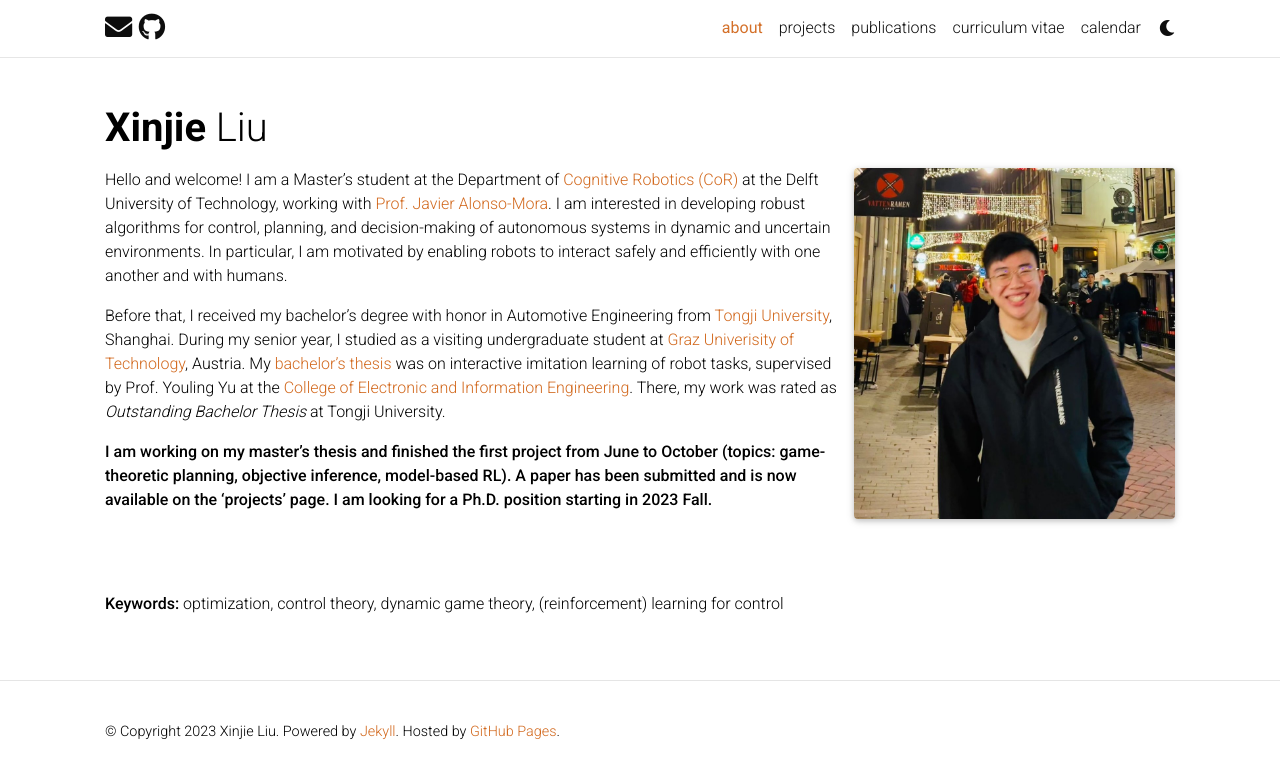
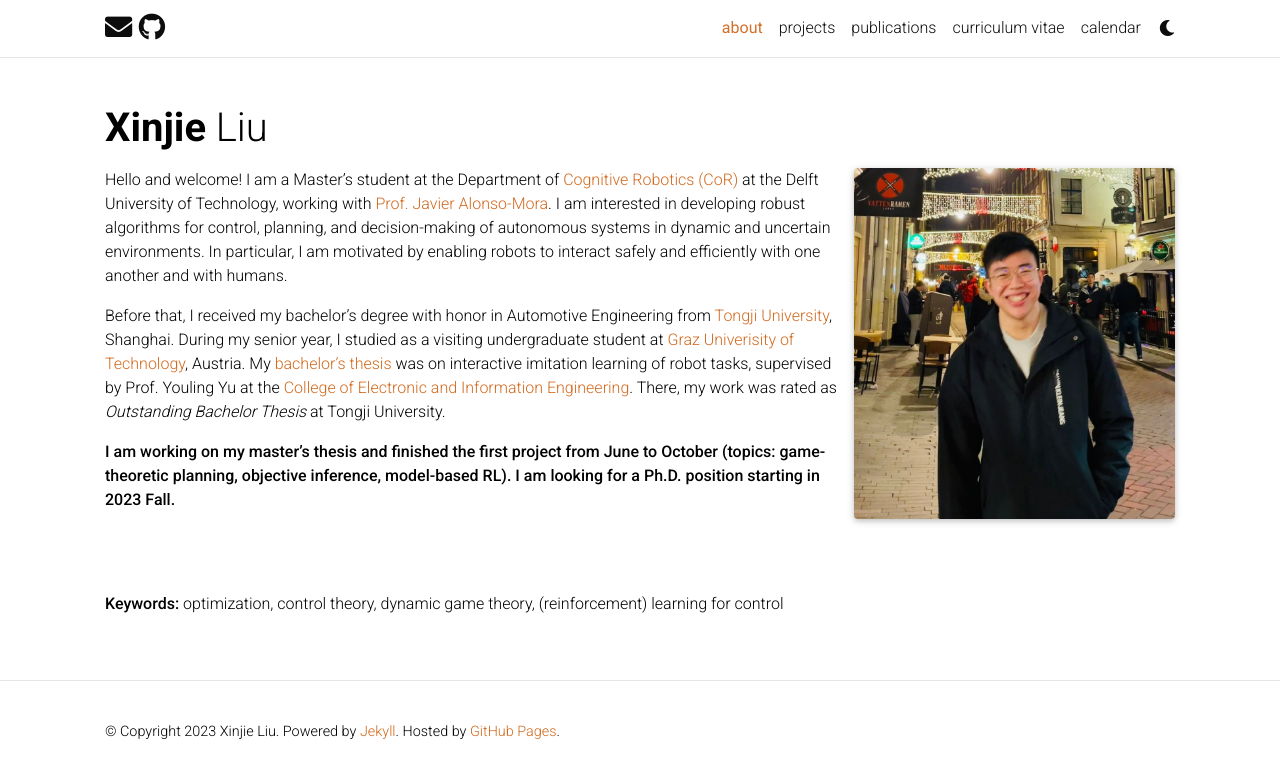
Before and after one commit to xinjie-liu/xinjie-liu.github.io, a Jekyll site: the page built from _pages/about.md, in a window 1280 px wide. Shown: the top 778 px of the page. Built offline with Jekyll 4.4.1, drawn with Linux system fonts in a browser that asks for light colours; full-size pictures stand in for the smaller copies a plugin makes; comment, search, counter and statistics services are not loaded; a style sheet for code colours, icons or effects is not loaded.

```diff
--- a/_pages/about.md
+++ b/_pages/about.md
@@ -29,7 +29,7 @@
 
 Before that, I received my bachelor's degree with honor in Automotive Engineering from [Tongji University](https://en.tongji.edu.cn/index.htm), Shanghai. During my senior year, I studied as a visiting undergraduate student at [Graz Univerisity of Technology](https://www.tugraz.at/en/home/), Austria. My [bachelor's thesis](/projects/bachelor_thesis/) was on interactive imitation learning of robot tasks, supervised by Prof. Youling Yu at the [College of Electronic and Information Engineering](https://see-en.tongji.edu.cn/). There, my work was rated as *Outstanding Bachelor Thesis* at Tongji University.
 
-**I am working on my master's thesis and finished the first project from June to October (topics: game-theoretic planning, objective inference, model-based RL). A paper has been submitted and is now available on the 'projects' page. I am looking for a Ph.D. position starting in 2023 Fall.**
+**I am working on my master's thesis and finished the first project from June to October (topics: game-theoretic planning, objective inference, model-based RL). I am looking for a Ph.D. position starting in 2023 Fall.**
 
 <!-- <font color=navy> I am working on my master's thesis (topics: inference, game-theoretic optimization, model-based RL) and expect to graduate in June 2023. A preprint of my work so far will be available soon. I am looking for PhD position starting in 2023 Fall. </font> -->
 
```
